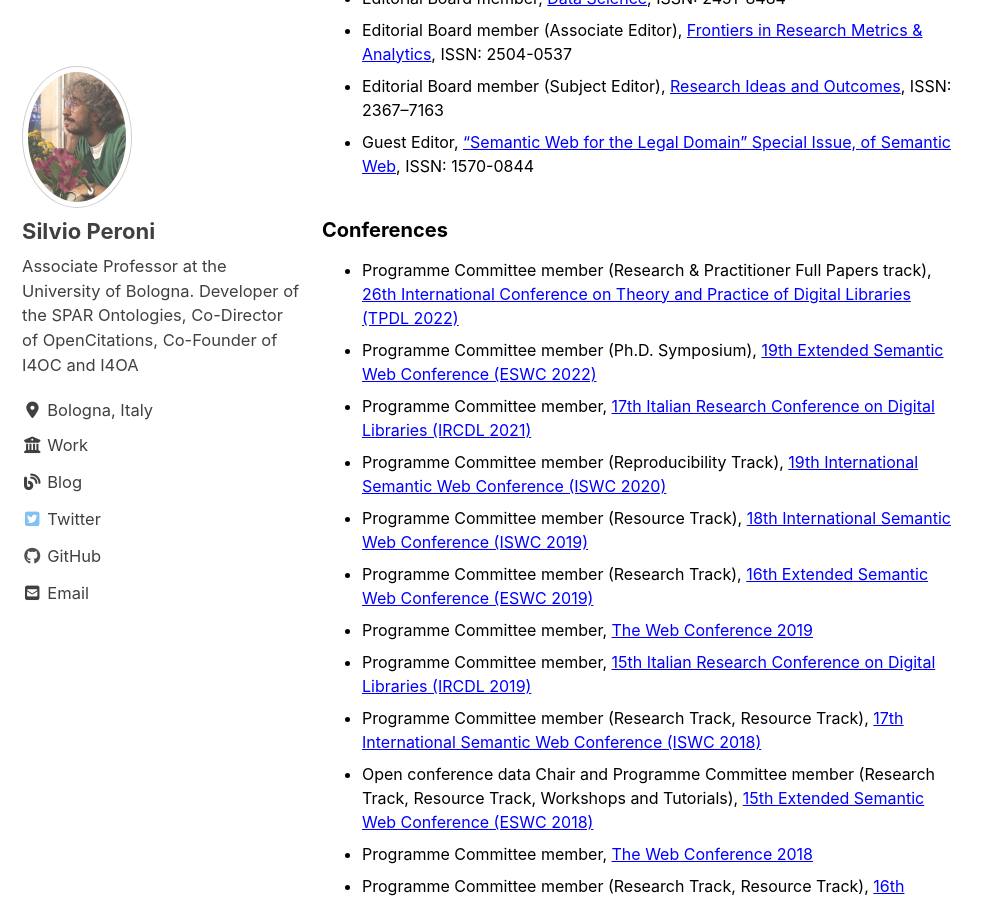
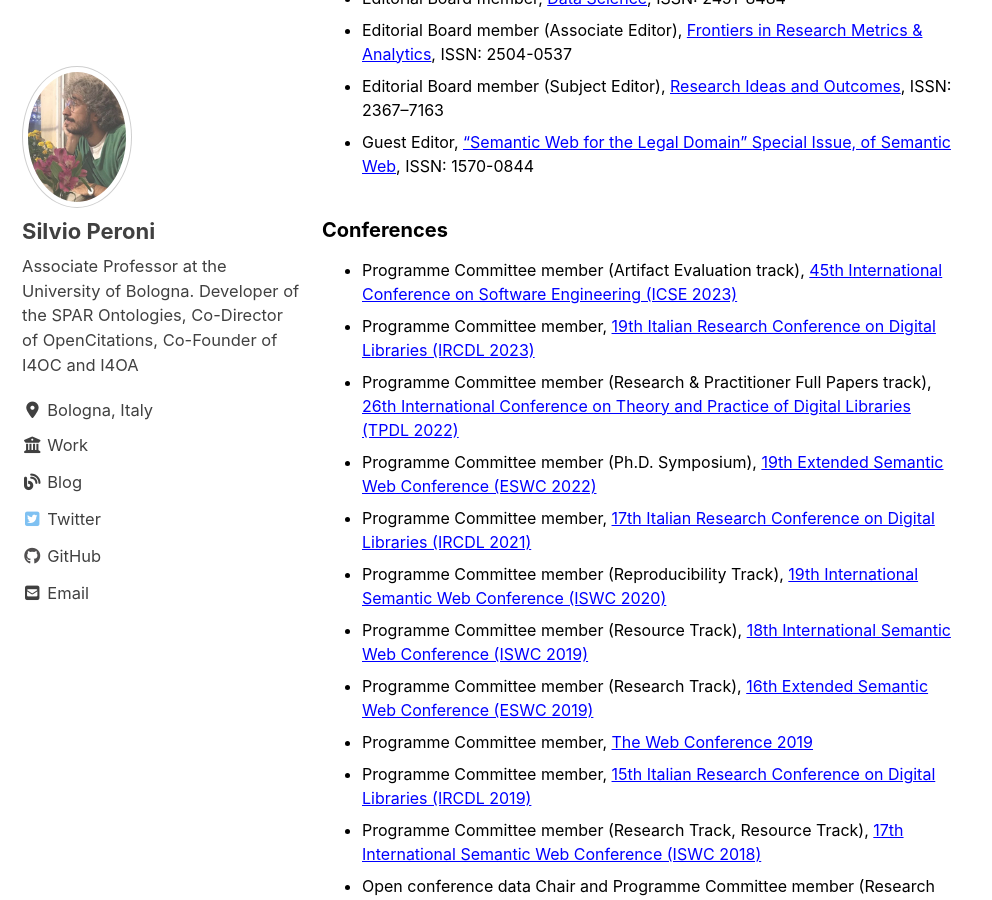
Before and after one commit to essepuntato/essepuntato.github.io, a Jekyll site: the page built from _pages/activities.md, in a window 1280 px wide and 900 px high, scrolled down 1165 px. Shown: the whole window, without its empty margins (0-992 px from the left). Built offline with Jekyll 4.4.1, drawn with Linux system fonts in a browser that asks for light colours; cached includes are drawn as plain includes; nearby versions of some CDN libraries.

Commit message:
Update conference.yml

```diff
--- a/_data/activities/conference.yml
+++ b/_data/activities/conference.yml
@@ -1,3 +1,11 @@
+- name: "45th International Conference on Software Engineering (ICSE 2023)"
+  url: "https://conf.researchr.org/home/icse-2023"
+  role: "Programme Committee member (Artifact Evaluation track)"
+
+- name: "19th Italian Research Conference on Digital Libraries (IRCDL 2023)"
+  url: "http://lacam.di.uniba.it/IRCDL23/"
+  role: "Programme Committee member"
+
 - name: "26th International Conference on Theory and Practice of Digital Libraries (TPDL 2022)"
   url: "http://tpdl2022.dei.unipd.it/"
   role: "Programme Committee member (Research & Practitioner Full Papers track)"
```
